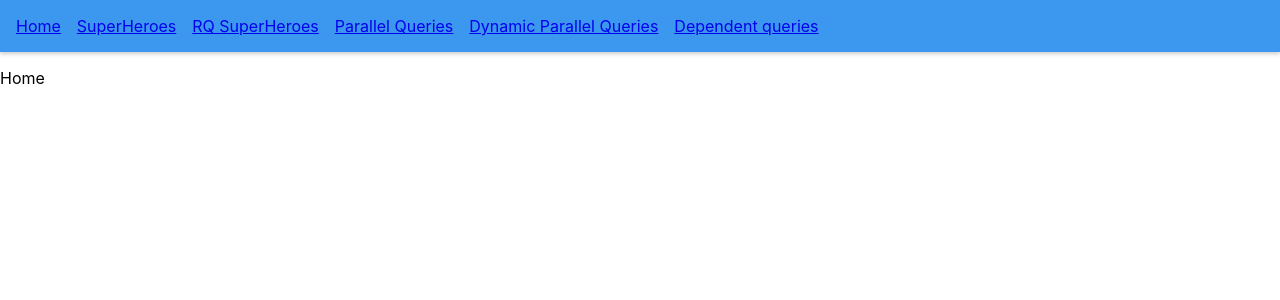
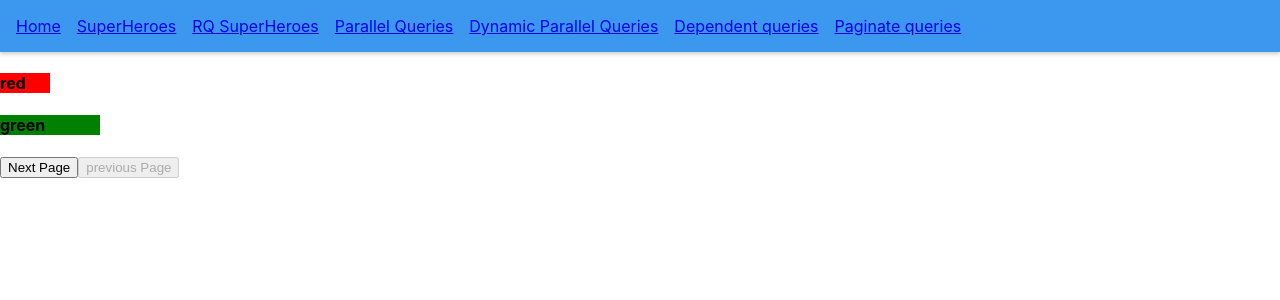
Before and after one commit to IbrahimShaheen103/react-query-tots, a React (Create React App) app: page /rq-paginate in a window 1280 px wide. Shown: the top 300 px of the page. Built offline with nearby package versions, Linux system fonts and the light colour scheme; data requests are answered from the project's data file.

Commit message:
Update colors of items with ids 3, 4, and 7, add a new paginated queries page, remove console.log statement

```diff
--- a/db.json
+++ b/db.json
@@ -52,7 +52,7 @@
     },
     {
       "id": 4,
-      "color": "white"
+      "color": "crimson"
     },
     {
       "id": 5,
@@ -63,11 +63,11 @@
       "color": "purple"
     },
     {
-      "id": 3,
+      "id": 7,
       "color": "yellow"
     },
     {
-      "id": 4,
+      "id": 8,
       "color": "brown"
     }
   ]
--- a/src/App.js
+++ b/src/App.js
@@ -14,6 +14,7 @@ import RQSuperHero from "./Components/RQSuperHero.page";
 import ParallelQueries from "./Components/ParallelQueries.page";
 import DynamicParallelPage from "./Components/DynamicParallel.page";
 import DependentQueriesPage from "./Components/DependentQueries.page";
+import PaginatedQueriesPage from "./Components/PaginatedQueries.page";
 
 const queryClient = new QueryClient();
 
@@ -44,6 +45,9 @@ function App() {
               <li>
                 <NavLink to="/rq-dependent-queries">Dependent queries</NavLink>
               </li>
+              <li>
+                <NavLink to="/rq-paginate">Paginate queries</NavLink>
+              </li>
             </ul>
           </nav>
           <Switch>
@@ -65,6 +69,9 @@ function App() {
             <Route path="/rq-dependent-queries">
               <DependentQueriesPage email={"ibrahim@mail.com"} />
             </Route>
+            <Route path="/rq-paginate">
+              <PaginatedQueriesPage />
+            </Route>
             <Route path="/">
               <HomePage />
             </Route>
--- /dev/null
+++ b/src/Components/PaginatedQueries.page.js
@@ -0,0 +1,64 @@
+import axios from "axios";
+import { useState } from "react";
+import { useQuery } from "react-query";
+
+const fetchColors = (pageNumber) => {
+  return axios.get(`http://localhost:4000/colors?_limit=2&_page=${pageNumber}`);
+};
+
+const PaginatedQueriesPage = () => {
+  const [pageNumber, setPageNumber] = useState(1);
+  const { isLoading, isError, error, data, isFetching } = useQuery(
+    ["colors", pageNumber],
+    () => fetchColors(pageNumber),
+    {
+      keepPreviousData: true,
+    }
+  );
+  if (isLoading) {
+    return <h1>Loading...</h1>;
+  }
+  if (isError || error) {
+    return <div>{error.message}</div>;
+  }
+
+  return (
+    <>
+      <div>
+        {data?.data.map((color) => {
+          return (
+            <div
+              style={{ background: color.color, width: `${color.id * 50}px` }}
+              key={color.id}
+            >
+              <h4>{color.color}</h4>
+            </div>
+          );
+        })}
+        <button
+          onClick={() =>
+            setPageNumber((prevState) => {
+              return prevState + 1;
+            })
+          }
+        >
+          Next Page
+        </button>
+
+        <button
+          onClick={() =>
+            setPageNumber((prevState) => {
+              return prevState - 1;
+            })
+          }
+          disabled={pageNumber === 1}
+        >
+          previous Page
+        </button>
+        {isFetching && <p>loading</p>}
+      </div>
+    </>
+  );
+};
+
+export default PaginatedQueriesPage;
--- a/src/Components/ParallelQueries.page.js
+++ b/src/Components/ParallelQueries.page.js
@@ -10,7 +10,6 @@ const fetchFriends = () => {
 const ParallelQueries = () => {
   const { data: superheroes } = useQuery("superhero", fetchSuperHeros);
   const { data: friends } = useQuery("friends", fetchFriends);
-  console.log(friends.data);
   return (
     <div>
       <h1>Parallel Queries</h1>
```
